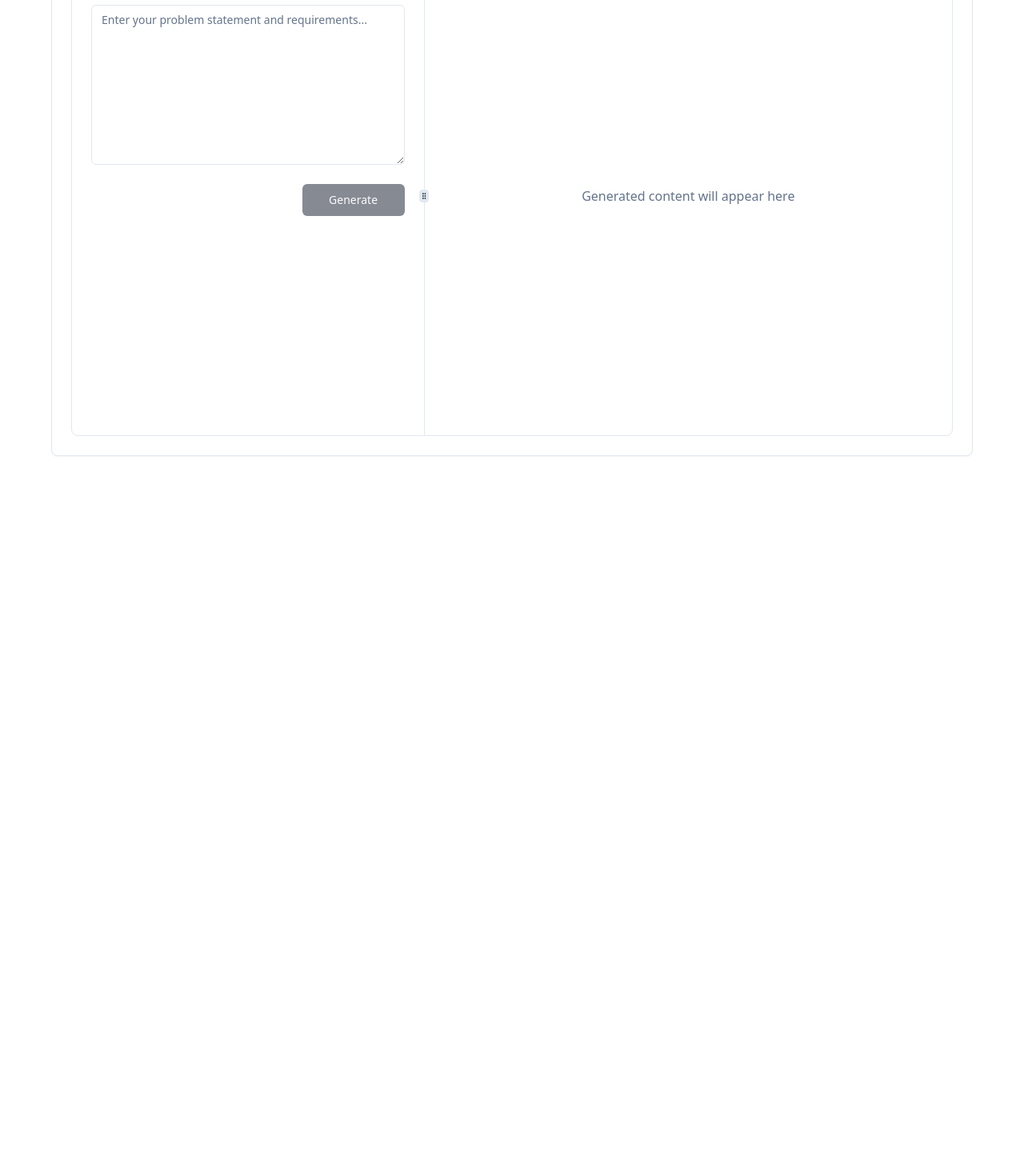
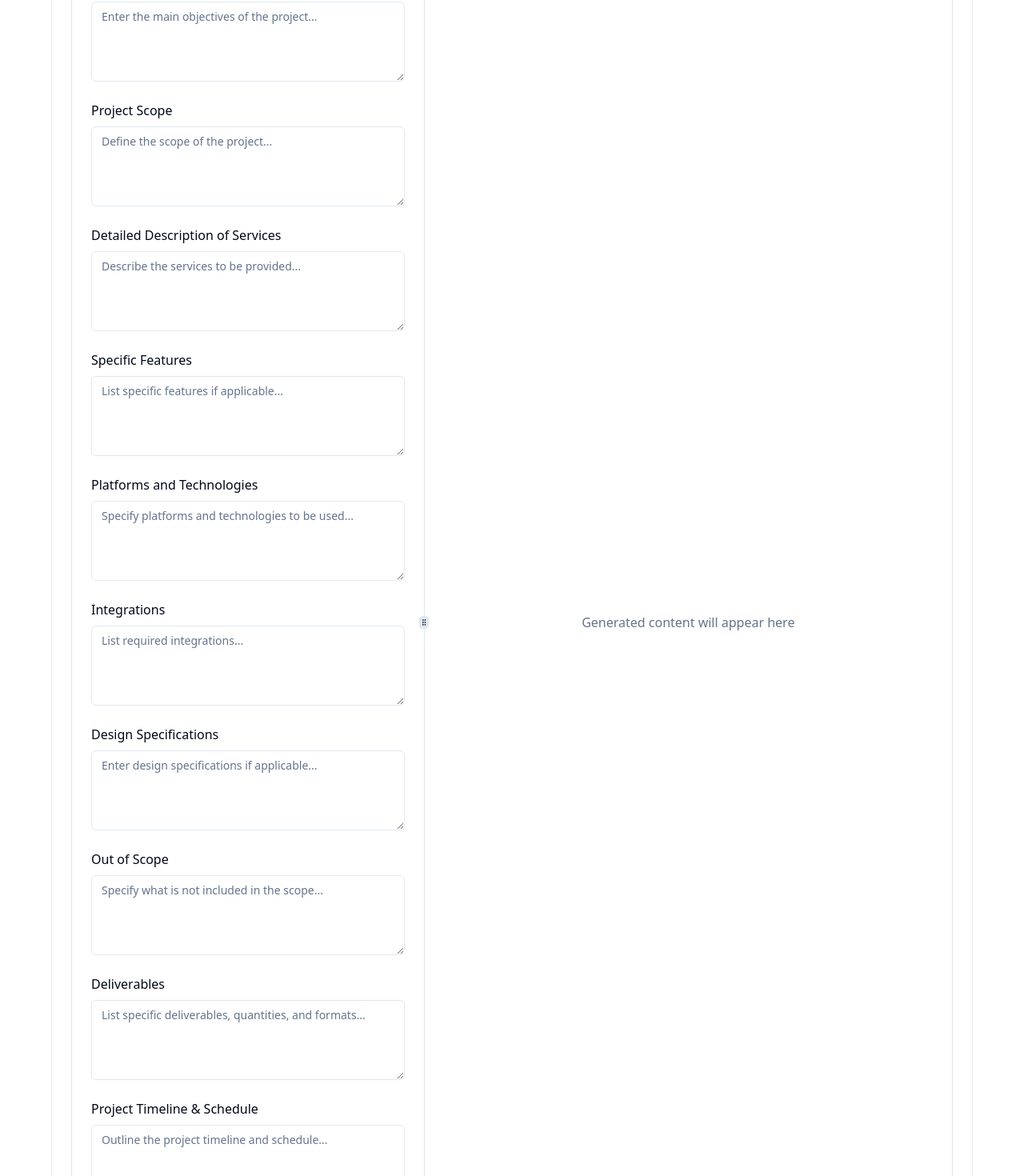
Before and after one commit to sriyakumar307/agentic-sow-drafter, a React (Vite) app: page / in a window 1280 px wide. Shown: the part 260-1730 px from the top of the page at 80% size. Before the commit the page ends 854 px from the top, so only its background shows below. Built offline with nearby package versions, Linux system fonts and the light colour scheme.

Commit message:
Add SOW input fields
Adds form fields for: Project Objectives, Project Scope, Detailed Description of Services, Specific Features, Platforms and Technologies, Integrations, Design Specifications, Out of Scope, Deliverables, and Deliverables List.  Only the Project Objectives field is mandatory.

```diff
--- a/src/components/SOWGenerator.tsx
+++ b/src/components/SOWGenerator.tsx
@@ -6,18 +6,53 @@ import { Card } from "@/components/ui/card";
 import { Loader2, Download } from "lucide-react";
 import { useToast } from "@/hooks/use-toast";
 import { ResizablePanelGroup, ResizablePanel, ResizableHandle } from "@/components/ui/resizable";
+import { Label } from "@/components/ui/label";
+import { ScrollArea } from "@/components/ui/scroll-area";
+
+interface SOWFormData {
+  projectObjectives: string;
+  projectScope: string;
+  servicesDescription: string;
+  specificFeatures: string;
+  platformsTechnologies: string;
+  integrations: string;
+  designSpecifications: string;
+  outOfScope: string;
+  deliverables: string;
+  timeline: string;
+}
 
 const SOWGenerator = () => {
-  const [input, setInput] = useState("");
+  const [formData, setFormData] = useState<SOWFormData>({
+    projectObjectives: "",
+    projectScope: "",
+    servicesDescription: "",
+    specificFeatures: "",
+    platformsTechnologies: "",
+    integrations: "",
+    designSpecifications: "",
+    outOfScope: "",
+    deliverables: "",
+    timeline: "",
+  });
   const [isGenerating, setIsGenerating] = useState(false);
   const [generatedContent, setGeneratedContent] = useState("");
   const { toast } = useToast();
 
+  const handleChange = (field: keyof SOWFormData) => (
+    e: React.ChangeEvent<HTMLTextAreaElement>
+  ) => {
+    setFormData((prev) => ({
+      ...prev,
+      [field]: e.target.value,
+    }));
+  };
+
   const handleGenerate = async () => {
-    if (!input.trim()) {
+    if (!formData.projectObjectives.trim()) {
       toast({
         title: "Error",
-        description: "Please provide a problem statement",
+        description: "Project Objectives is required",
         variant: "destructive",
       });
       return;
@@ -46,22 +81,133 @@ const SOWGenerator = () => {
   return (
     <ResizablePanelGroup direction="horizontal" className="min-h-[600px] rounded-lg border">
       <ResizablePanel defaultSize={40} minSize={30}>
-        <div className="p-6 space-y-6 h-full">
+        <ScrollArea className="h-full">
+          <div className="p-6 space-y-6">
             <div className="space-y-2">
-            <h2 className="text-lg font-semibold">Problem Statement</h2>
+              <Label htmlFor="projectObjectives" className="text-base font-semibold">
+                Project Objectives <span className="text-red-500">*</span>
+              </Label>
               <Textarea
-              placeholder="Enter your problem statement and requirements..."
-              className="min-h-[200px]"
-              value={input}
-              onChange={(e) => setInput(e.target.value)}
+                id="projectObjectives"
+                placeholder="Enter the main objectives of the project..."
+                value={formData.projectObjectives}
+                onChange={handleChange("projectObjectives")}
+                className="min-h-[100px]"
               />
             </div>
 
-          <div className="flex justify-end space-x-2">
+            <div className="space-y-2">
+              <Label htmlFor="projectScope" className="text-base">Project Scope</Label>
+              <Textarea
+                id="projectScope"
+                placeholder="Define the scope of the project..."
+                value={formData.projectScope}
+                onChange={handleChange("projectScope")}
+                className="min-h-[100px]"
+              />
+            </div>
+
+            <div className="space-y-2">
+              <Label htmlFor="servicesDescription" className="text-base">
+                Detailed Description of Services
+              </Label>
+              <Textarea
+                id="servicesDescription"
+                placeholder="Describe the services to be provided..."
+                value={formData.servicesDescription}
+                onChange={handleChange("servicesDescription")}
+                className="min-h-[100px]"
+              />
+            </div>
+
+            <div className="space-y-2">
+              <Label htmlFor="specificFeatures" className="text-base">
+                Specific Features
+              </Label>
+              <Textarea
+                id="specificFeatures"
+                placeholder="List specific features if applicable..."
+                value={formData.specificFeatures}
+                onChange={handleChange("specificFeatures")}
+                className="min-h-[100px]"
+              />
+            </div>
+
+            <div className="space-y-2">
+              <Label htmlFor="platformsTechnologies" className="text-base">
+                Platforms and Technologies
+              </Label>
+              <Textarea
+                id="platformsTechnologies"
+                placeholder="Specify platforms and technologies to be used..."
+                value={formData.platformsTechnologies}
+                onChange={handleChange("platformsTechnologies")}
+                className="min-h-[100px]"
+              />
+            </div>
+
+            <div className="space-y-2">
+              <Label htmlFor="integrations" className="text-base">Integrations</Label>
+              <Textarea
+                id="integrations"
+                placeholder="List required integrations..."
+                value={formData.integrations}
+                onChange={handleChange("integrations")}
+                className="min-h-[100px]"
+              />
+            </div>
+
+            <div className="space-y-2">
+              <Label htmlFor="designSpecifications" className="text-base">
+                Design Specifications
+              </Label>
+              <Textarea
+                id="designSpecifications"
+                placeholder="Enter design specifications if applicable..."
+                value={formData.designSpecifications}
+                onChange={handleChange("designSpecifications")}
+                className="min-h-[100px]"
+              />
+            </div>
+
+            <div className="space-y-2">
+              <Label htmlFor="outOfScope" className="text-base">Out of Scope</Label>
+              <Textarea
+                id="outOfScope"
+                placeholder="Specify what is not included in the scope..."
+                value={formData.outOfScope}
+                onChange={handleChange("outOfScope")}
+                className="min-h-[100px]"
+              />
+            </div>
+
+            <div className="space-y-2">
+              <Label htmlFor="deliverables" className="text-base">Deliverables</Label>
+              <Textarea
+                id="deliverables"
+                placeholder="List specific deliverables, quantities, and formats..."
+                value={formData.deliverables}
+                onChange={handleChange("deliverables")}
+                className="min-h-[100px]"
+              />
+            </div>
+
+            <div className="space-y-2">
+              <Label htmlFor="timeline" className="text-base">Project Timeline & Schedule</Label>
+              <Textarea
+                id="timeline"
+                placeholder="Outline the project timeline and schedule..."
+                value={formData.timeline}
+                onChange={handleChange("timeline")}
+                className="min-h-[100px]"
+              />
+            </div>
+
+            <div className="sticky bottom-0 pt-4 bg-background">
               <Button
                 onClick={handleGenerate}
-              disabled={isGenerating || !input.trim()}
-              className="w-32"
+                disabled={isGenerating || !formData.projectObjectives.trim()}
+                className="w-full"
               >
                 {isGenerating ? (
                   <>
@@ -69,11 +215,12 @@ const SOWGenerator = () => {
                     Generating
                   </>
                 ) : (
-                "Generate"
+                  "Generate SOW"
                 )}
               </Button>
             </div>
           </div>
+        </ScrollArea>
       </ResizablePanel>
 
       <ResizableHandle withHandle />
```
Lines whose indentation alone changed are shown as unchanged.
